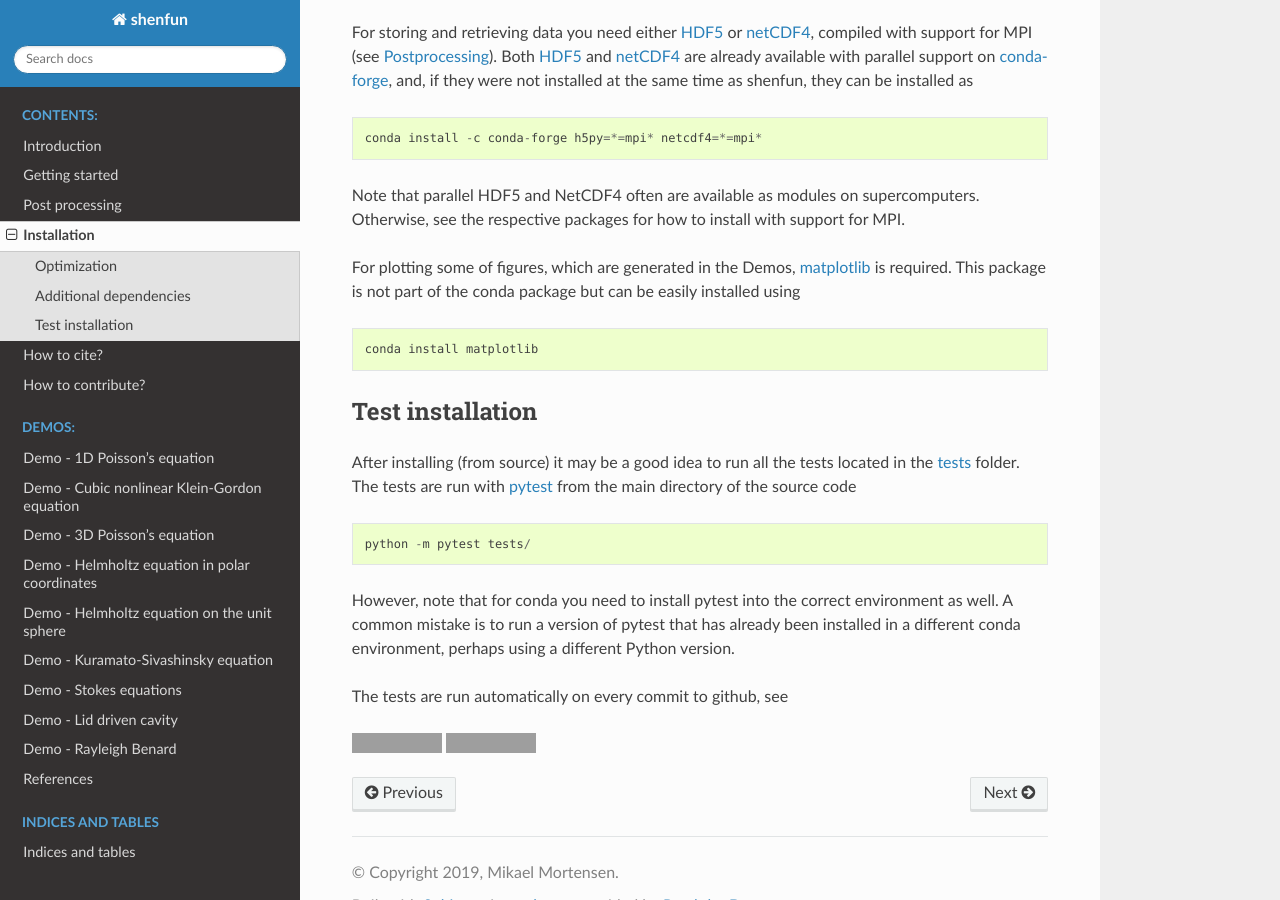
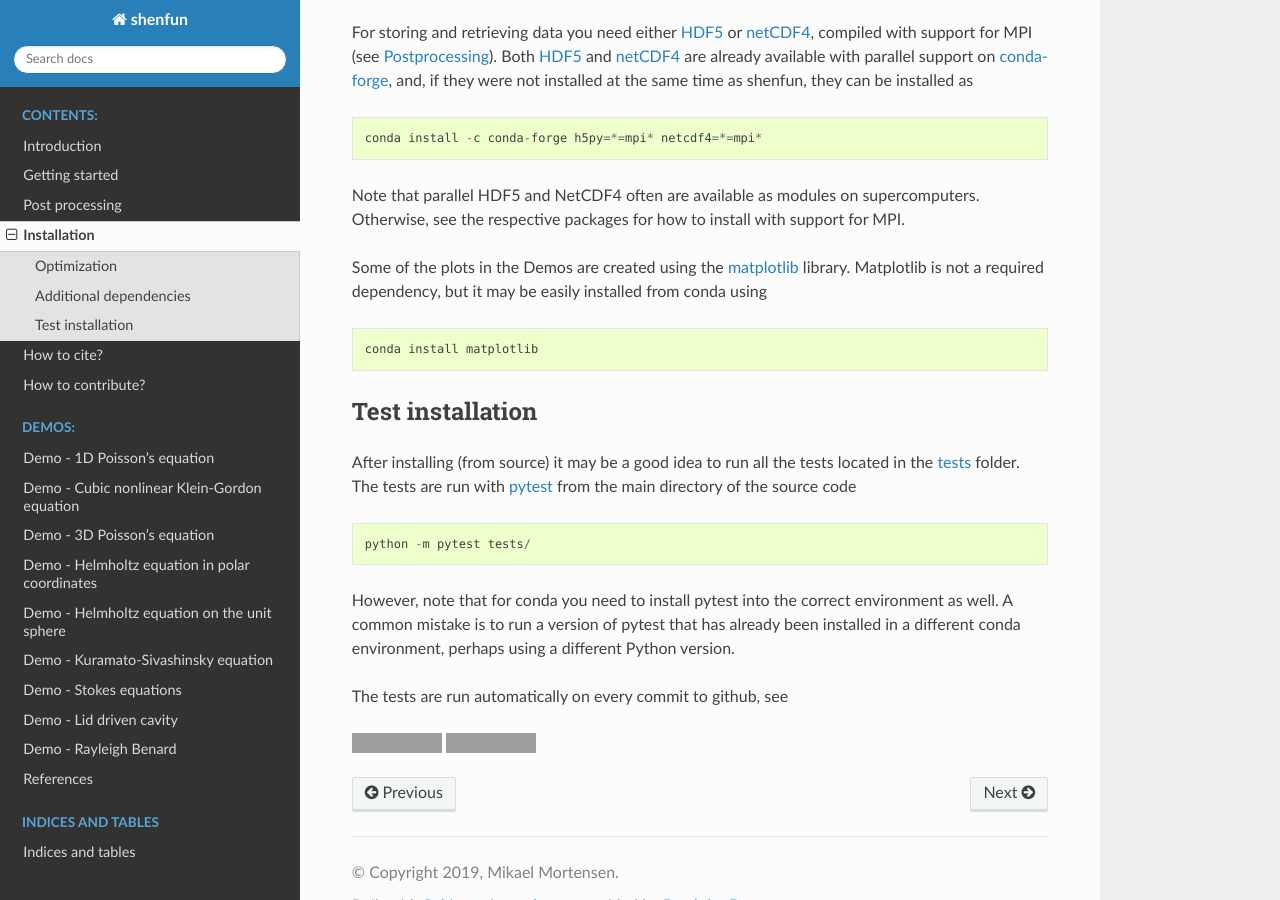
Before and after one commit to spectralDNS/shenfun, a Sphinx documentation site: the page built from docs/source/installation.rst, in a window 1280 px wide and 900 px high, scrolled down 1788 px. Built offline with Sphinx 7.4.7 and the Read the Docs theme 2.0.0, drawn with Linux system fonts in a browser that asks for light colours; grey boxes are pictures that could not be loaded.

Commit message:
Fixed language

```diff
--- a/docs/source/installation.rst
+++ b/docs/source/installation.rst
@@ -100,14 +100,11 @@ Note that parallel HDF5 and NetCDF4 often are available as modules on
 supercomputers. Otherwise, see the respective packages for how to install
 with support for MPI.
 
-For plotting some of figures, which are generated in the Demos, `matplotlib`_ is
-required. This package is not part of the conda package but can be easily
-installed using
+Some of the plots in the Demos are created using the matplotlib_ library. Matplotlib is not a required dependency, but it may be easily installed from conda using
 
 ::
 
     conda install matplotlib
-
 
 Test installation
 -----------------
```
